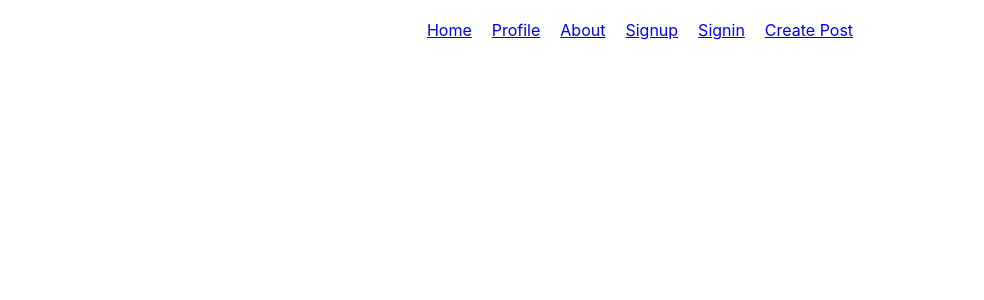
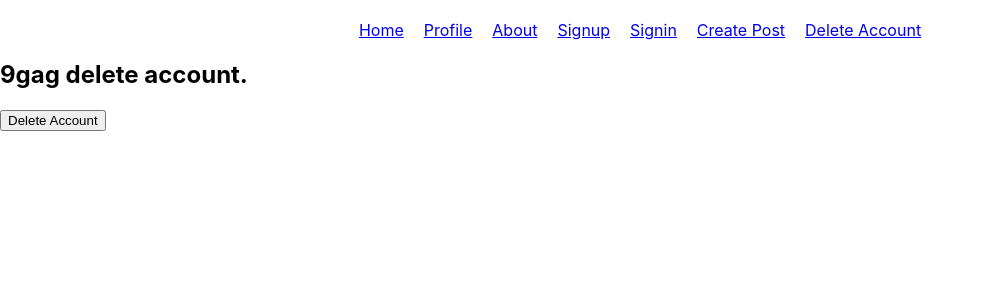
Before and after one commit to SanderWieringa/9Gag-Front-end, a React (Create React App) app: page /deleteaccount in a window 1280 px wide. Shown: the top 300 px of the page, without its empty margins (0-984 px from the left). Built offline with nearby package versions, Linux system fonts and the light colour scheme.

Commit message:
remove user added

```diff
--- a/src/App.js
+++ b/src/App.js
@@ -2,7 +2,7 @@
 import { useState } from "react";
 import Navbar from "./components/Navbar";
 import Protected from "./components/Protected";
-import About from "./components/About";
+import DeleteAccount from "./components/DeleteAccount";
 import Profile from "./components/Profile";
 import SignUp from "./components/Signup";
 import SignIn from "./components/Signin";
@@ -38,7 +38,12 @@
               //</Protected>
               }
             />
-            <Route path ='/about' element={<About />} />
+            <Route path='/deleteaccount' element={
+              //<Protected isLoggedIn={isLoggedIn}>
+                <DeleteAccount />
+              //</Protected>
+              }
+            />
           </Routes>
       </div>
     </BrowserRouter>
--- /dev/null
+++ b/src/components/DeleteAccount.js
@@ -0,0 +1,96 @@
+import React, { useState } from 'react';
+import axios from "axios";
+
+const defaultImageSrc = '/img/default.svg'
+
+const initialFieldValues = {
+    title: '',
+    // imageName:'',
+    imageSrc: defaultImageSrc,
+    imageFile: null,
+}
+
+const DeleteAccount = () => {
+    const [error, setError] = useState("");
+
+    const handleSubmit = (event) => {
+        event.preventDefault();
+
+        // https://localhost:44329/api/Post
+        // https://localhost:7238/api/Post
+        // http://acmegag.com/api/Post
+
+        var unfilteredToken = localStorage.getItem("user")
+        var token = unfilteredToken.replace(/"/g, '');
+
+        // const headers = {
+        //     'Content-Type': 'application/json',
+        //     'Authorization': 'bearer ' + token
+        // }
+
+        // console.log("headers: ", headers)
+        // console.log("headers.Authorization: ", headers.Authorization)
+        // axios.delete('https://localhost:7146/api/GoogleAuthorization', token, {
+        //     headers: headers,
+        //     data: {
+        //         jwt: token
+        //     }
+        // })
+        //     .then((response) => {
+        //         console.log('Account deleted succesfully:', response.data);
+        //     })
+        //     .catch((error) => {
+        //         console.error('Error deleting account:', error);
+        //     });
+
+
+        fetch('https://localhost:7146/api/GoogleAuthorization', {
+            method: "DELETE",
+            headers: {
+              "Content-Type": "application/json",
+            },
+            mode: "cors",
+            body: JSON.stringify({ jwt: token }),
+          })
+          .then(response => response.json())
+          .then(console.log("succes"))
+          .catch((error) => {
+            setError(error?.message);
+          })
+    }
+
+    return (
+        <div className="flex flex-col min-h-screen overflow-hidden">
+
+            {/*  Page content */}
+            <main className="grow">
+
+                <section className="relative">
+                    <div className="max-w-6xl mx-auto px-4 sm:px-6">
+                        <div className="pt-32 pb-12 md:pt-40 md:pb-20">
+
+                            {/* Page header */}
+                            <div className="max-w-3xl mx-auto text-center pb-12 md:pb-20">
+                                <h1 className="h1">9gag delete account.</h1>
+                            </div>
+
+                            {/* Form */}
+                            <div className="max-w-sm mx-auto">
+                                <form onSubmit={handleSubmit}>
+                                    <div className="flex flex-wrap -mx-3 mt-6">
+                                        <div className="w-full px-3">
+                                            <button type="submit" className="btn text-white bg-purple-600 hover:bg-purple-700 w-full">Delete Account</button>
+                                        </div>
+                                    </div>
+                                </form>
+                            </div>
+
+                        </div>
+                    </div>
+                </section>
+            </main>
+        </div>
+    );
+}
+
+export default DeleteAccount;
--- a/src/components/Navbar.js
+++ b/src/components/Navbar.js
@@ -20,6 +20,9 @@
       <Link to="/createpost" style={{ padding: "10px" }}>
         Create Post
       </Link>
+      <Link to="/deleteaccount" style={{ padding: "10px" }}>
+        Delete Account
+      </Link>
     </nav>
   );
 };
```
Also changed, not shown: src/components/Home.js (+8 -3 lines).
